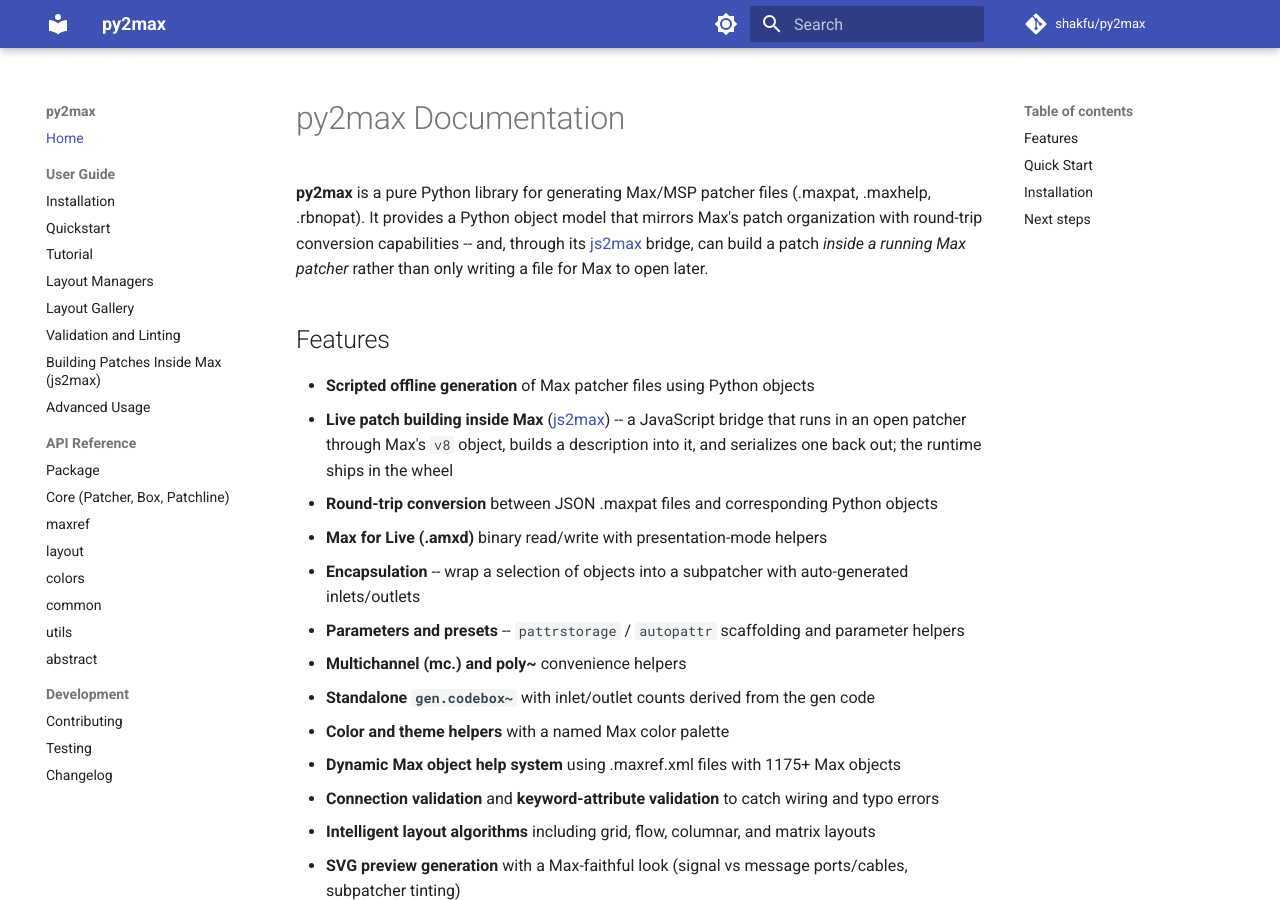
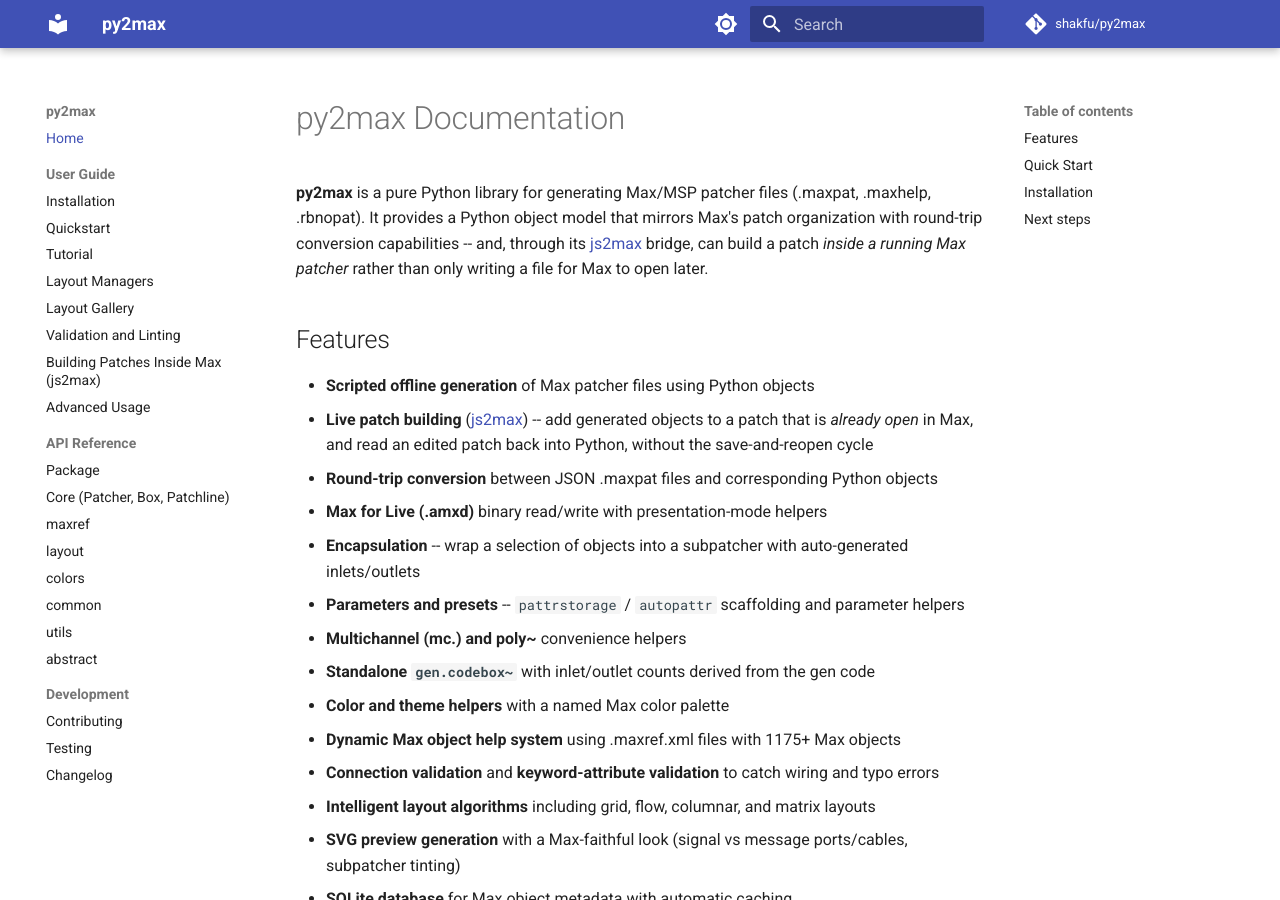
Before and after one commit to shakfu/py2max, an MkDocs documentation site: the page built from docs/index.md, in a window 1280 px wide and 900 px high. Built offline with MkDocs 1.6.1 and Material for MkDocs 9.7.7, drawn with Linux system fonts in a browser that asks for light colours; comment, search, counter and statistics services are not loaded.

Commit message:
update docs

```diff
--- a/docs/index.md
+++ b/docs/index.md
@@ -9,7 +9,7 @@
 ## Features
 
 - **Scripted offline generation** of Max patcher files using Python objects
-- **Live patch building inside Max** ([js2max](user_guide/js2max.md)) -- a JavaScript bridge that runs in an open patcher through Max's `v8` object, builds a description into it, and serializes one back out; the runtime ships in the wheel
+- **Live patch building** ([js2max](user_guide/js2max.md)) -- add generated objects to a patch that is *already open* in Max, and read an edited patch back into Python, without the save-and-reopen cycle
 - **Round-trip conversion** between JSON .maxpat files and corresponding Python objects
 - **Max for Live (.amxd)** binary read/write with presentation-mode helpers
 - **Encapsulation** -- wrap a selection of objects into a subpatcher with auto-generated inlets/outlets
```
Also changed, not shown: README.md (+3 -3 lines).
